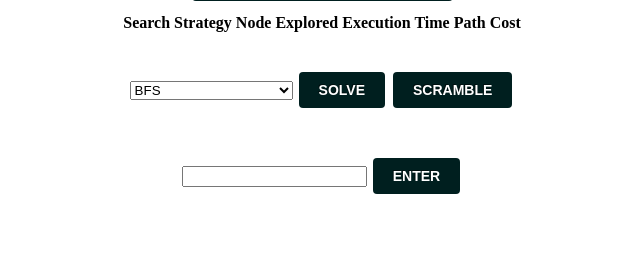
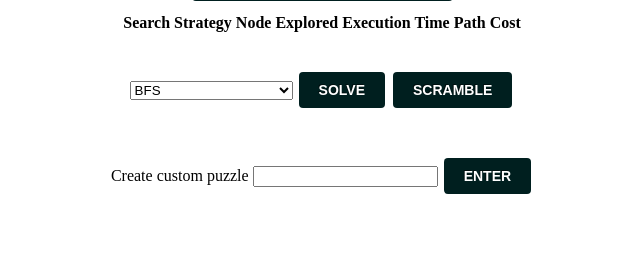
Before and after one commit to abdelrahmanabdelnabi/15-puzzle-solver, a Flask app: page / in a window 1280 px wide. Shown: the part 340-607 px from the top of the page, without its empty margins (318-958 px from the left). Run offline with Flask 2, Linux system fonts and the light colour scheme; lists and menus that the app fills with data are empty.

Commit message:
add a label for the custom puzzle form

```diff
--- a/templates/index.html
+++ b/templates/index.html
@@ -31,6 +31,7 @@
 
 
 	<div id="controls">
+		<label>Create custom puzzle</label>
 		<input type="text" name="numbers" id="numbers">
 		<button id="enter">Enter</button>
 	</div>
```
